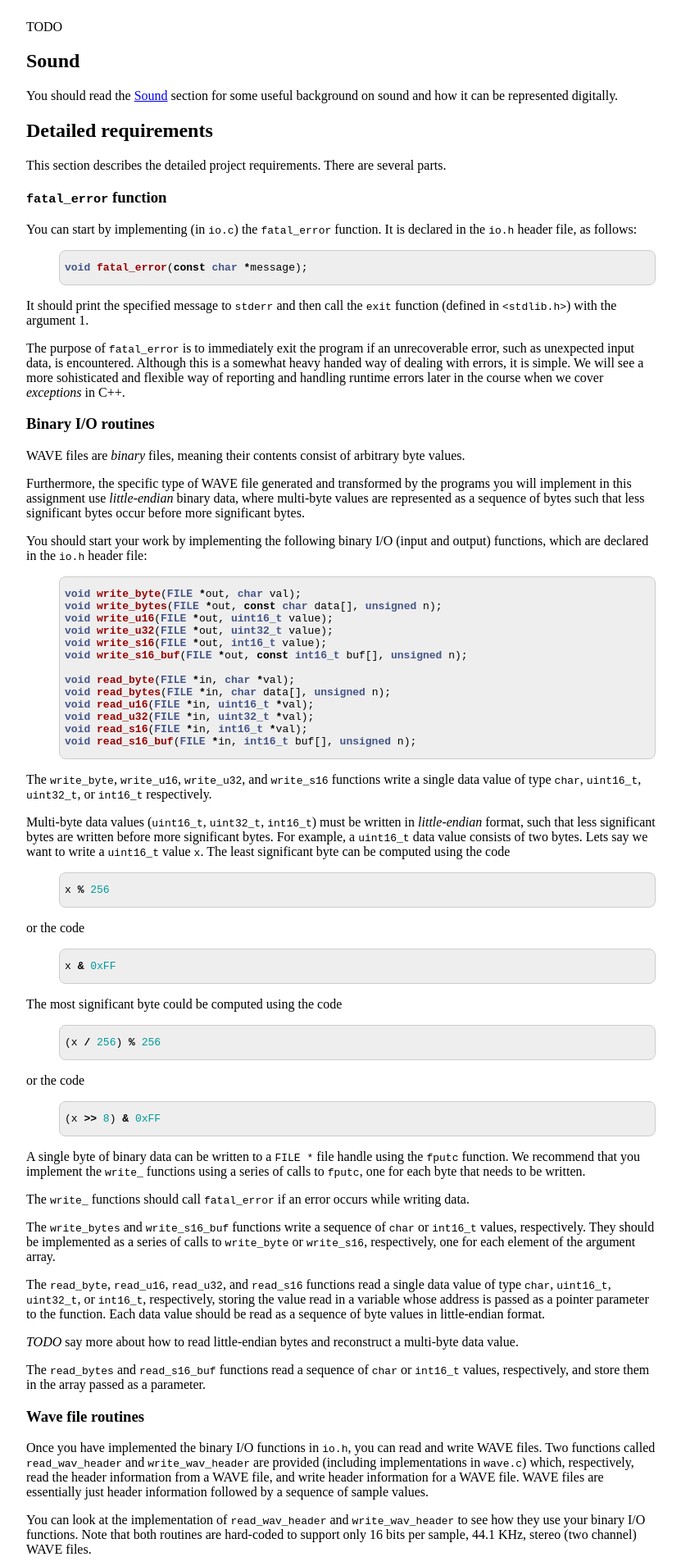
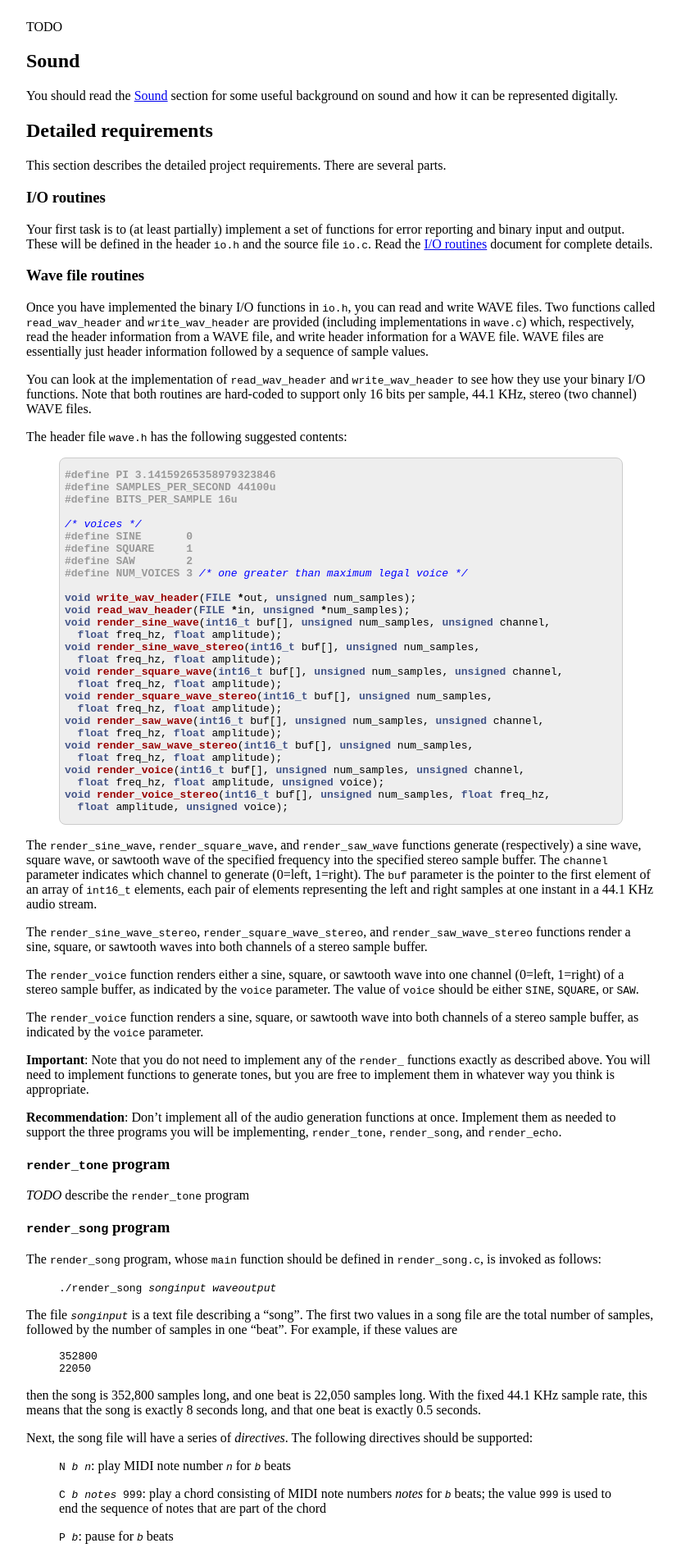
Before and after one commit to jhuintprog/fall2019, a Jekyll site: the page built from midterm_proj.md, in a window 1280 px wide. Shown: the part 556-2455 px from the top of the page at 82% size, without its empty margins (224-1055 px from the left). Built offline with Jekyll 4.4.1, drawn with Linux system fonts in a browser that asks for light colours.

Commit message:
move I/O routines into separate page

````diff
--- a/css/intprog.css
+++ b/css/intprog.css
@@ -21,6 +21,7 @@ th, td {
 
 div.highlighter-rouge {
 	margin-left: 40px;
+	margin-right: 40px;
 	padding-left: 6px;
 	padding-right: 6px;
 	background: #eee;
--- a/midterm_proj.md
+++ b/midterm_proj.md
@@ -33,79 +33,9 @@ You should read the [Sound](sound.html) section for some useful background on so
 
 This section describes the detailed project requirements.  There are several parts.
 
-### `fatal_error` function
+### I/O routines
 
-You can start by implementing (in `io.c`) the `fatal_error` function. It is declared in the `io.h` header file, as follows:
-
-```c
-void fatal_error(const char *message);
-```
-
-It should print the specified message to `stderr` and then call the `exit` function (defined in `<stdlib.h>`) with the argument 1.
-
-The purpose of `fatal_error` is to immediately exit the program if an unrecoverable error, such as unexpected input data, is encountered.  Although this is a somewhat heavy handed way of dealing with errors, it is simple.  We will see a more sohisticated and flexible way of reporting and handling runtime errors later in the course when we cover *exceptions* in C++.
-
-### Binary I/O routines
-
-WAVE files are *binary* files, meaning their contents consist of arbitrary byte values.
-
-Furthermore, the specific type of WAVE file generated and transformed by the programs you will implement in this assignment use *little-endian* binary data, where multi-byte values are represented as a sequence of bytes such that less significant bytes occur before more significant bytes.
-
-You should start your work by implementing the following binary I/O (input and output) functions, which are declared in the `io.h` header file:
-
-```c
-void write_byte(FILE *out, char val);
-void write_bytes(FILE *out, const char data[], unsigned n);
-void write_u16(FILE *out, uint16_t value);
-void write_u32(FILE *out, uint32_t value);
-void write_s16(FILE *out, int16_t value);
-void write_s16_buf(FILE *out, const int16_t buf[], unsigned n);
-
-void read_byte(FILE *in, char *val);
-void read_bytes(FILE *in, char data[], unsigned n);
-void read_u16(FILE *in, uint16_t *val);
-void read_u32(FILE *in, uint32_t *val);
-void read_s16(FILE *in, int16_t *val);
-void read_s16_buf(FILE *in, int16_t buf[], unsigned n);
-```
-
-The `write_byte`, `write_u16`, `write_u32`, and `write_s16` functions write a single data value of type `char`, `uint16_t`, `uint32_t`, or `int16_t` respectively.
-
-Multi-byte data values (`uint16_t`, `uint32_t`, `int16_t`) must be written in *little-endian* format, such that less significant bytes are written before more significant bytes.  For example, a `uint16_t` data value consists of two bytes.  Lets say we want to write a `uint16_t` value `x`.  The least significant byte can be computed using the code
-
-```c
-x % 256
-```
-
-or the code
-
-```c
-x & 0xFF
-```
-
-The most significant byte could be computed using the code
-
-```c
-(x / 256) % 256
-```
-
-or the code
-
-```c
-(x >> 8) & 0xFF
-```
-
-A single byte of binary data can be written to a `FILE *` file handle using the `fputc` function.  We recommend that you implement the `write_` functions using a series of calls to `fputc`, one for each byte that needs to be written.
-
-The `write_` functions should call `fatal_error` if an error occurs while writing data.
-
-The `write_bytes` and `write_s16_buf` functions write a sequence of `char` or `int16_t` values, respectively.  They should be implemented as a series of calls to `write_byte` or `write_s16`, respectively, one for each element of the argument array.
-
-The `read_byte`, `read_u16`, `read_u32`, and `read_s16` functions read a single data value of type `char`, `uint16_t`, `uint32_t`, or `int16_t`, respectively, storing the value read in a variable whose address is passed as a pointer parameter to the function.  Each data value should be read as a sequence of byte values in little-endian format.
-
-*TODO* say more about how to read little-endian bytes and reconstruct a multi-byte data value.
-
-The `read_bytes` and `read_s16_buf` functions read a sequence of `char` or `int16_t` values, respectively, and store them in the array passed as a parameter.
+Your first task is to (at least partially) implement a set of functions for error reporting and binary input and output.  These will be defined in the header `io.h` and the source file `io.c`.  Read the [I/O routines](io.html) document for complete details.
 
 ### Wave file routines
 
````
Also changed, not shown: io.md (added, +92 -0 lines), sound.md (+1 -1 lines).
